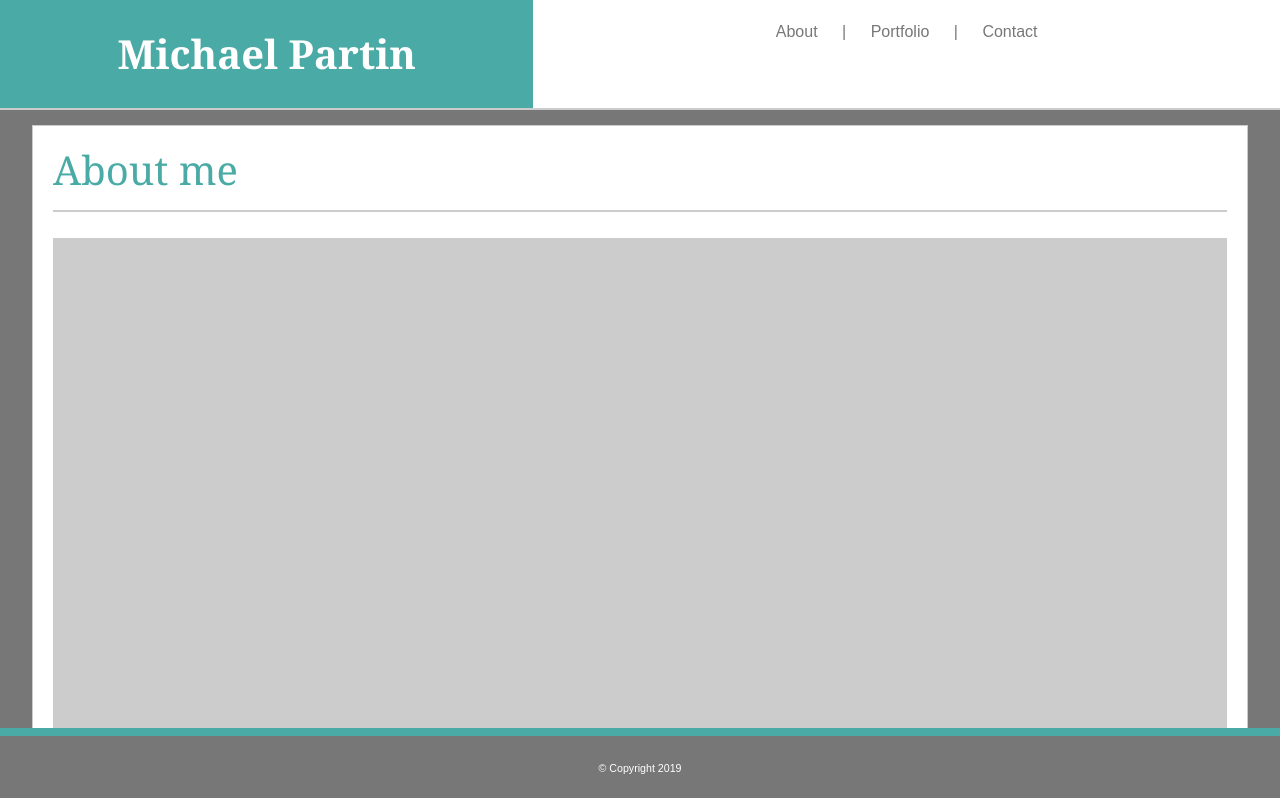
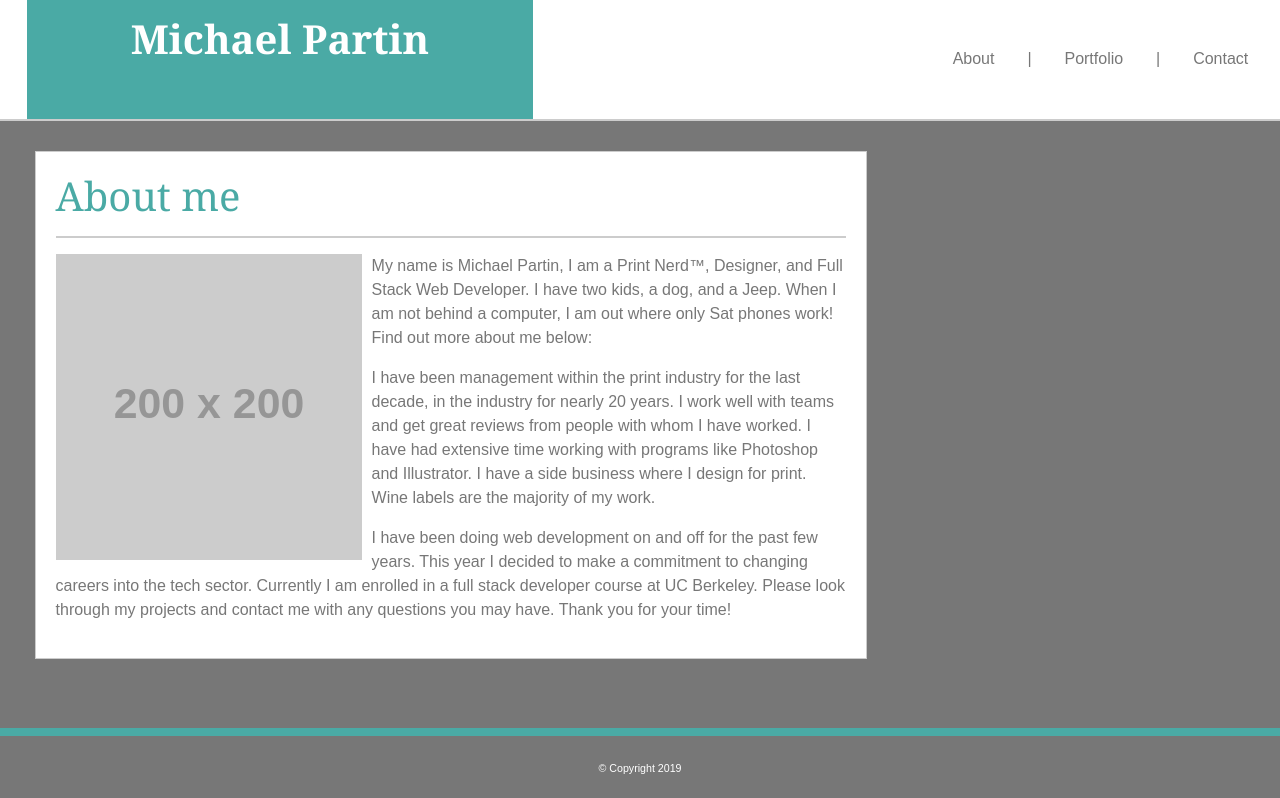
Before and after one commit to rev1311/responsive-portfolio, a plain HTML site: page index.html in a window 1280 px wide. Shown: the top 798 px of the page. Drawn offline with nearby package versions, Linux system fonts and the light colour scheme; placeholder pictures from the web are drawn by us.

Commit message:
added media queries for 768 980

```diff
--- a/assets/css/style.css
+++ b/assets/css/style.css
@@ -51,6 +51,10 @@ a:link, a:visited {
 
 a:hover, a:active {
     color: #4aaaa5;
+}
+
+section {
+    margin: 15px 0;
 }
 
 section .whiteblock {
@@ -136,6 +140,62 @@ footer {
 
 @media screen and (min-width: 768px) {
 
+header h1 {
+    padding: 15px;
+    margin: 0 0 0 5%;
+    height: 100%
+}
 
+nav {
+    margin: 5% 0;
+    text-align: right;
+}
+
+nav ul {
+    padding: 0;
+    margin: 0 0;
+}
+
+nav ul li {
+    padding: 0 2%;
+}
+
+section .whiteblock img {
+    width: 30%;
+    margin: 0 0;
+    padding: 0 10px 10px 0;
+    float: left;
+}
 
 }
+
+@media screen and (min-width: 980px) {
+
+header h1 {
+    padding: 15px;
+    margin: 0 0 0 5%;
+    height: 100%
+}
+
+nav {
+    margin: 5% 1%;
+    text-align: right;
+}
+
+section .whiteblock {
+    width: 65%;
+    margin: 15px 2.7% 300px;
+    padding: 20px;
+    background-color: #fff;
+    border: 1px solid #ccc;
+    font-family: Georgia, 'Times New Roman', Times, serif;
+    color: #4aaaa5;
+}
+
+section .whiteblock img {
+    width: 40%;
+    margin: 0 0;
+    padding: 0 10px 3px 0;
+    float: left;
+}
+}
```
